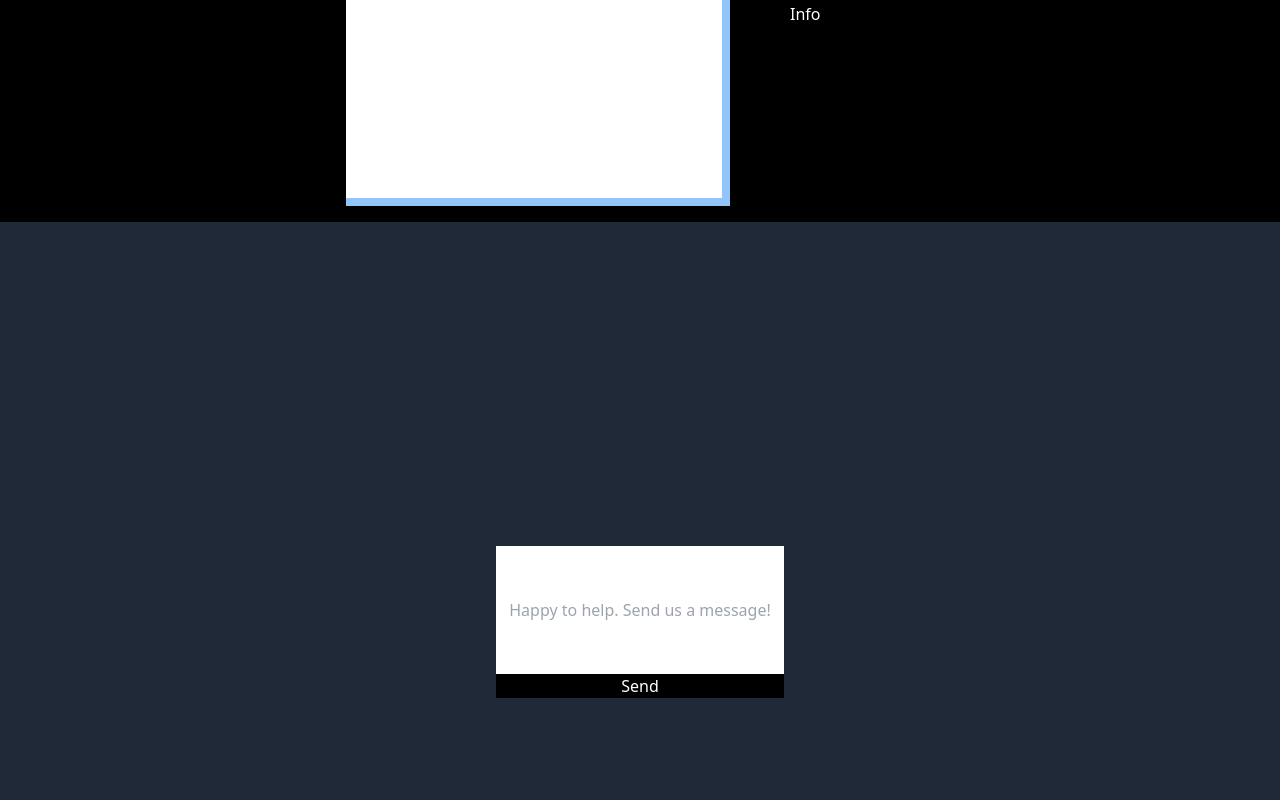
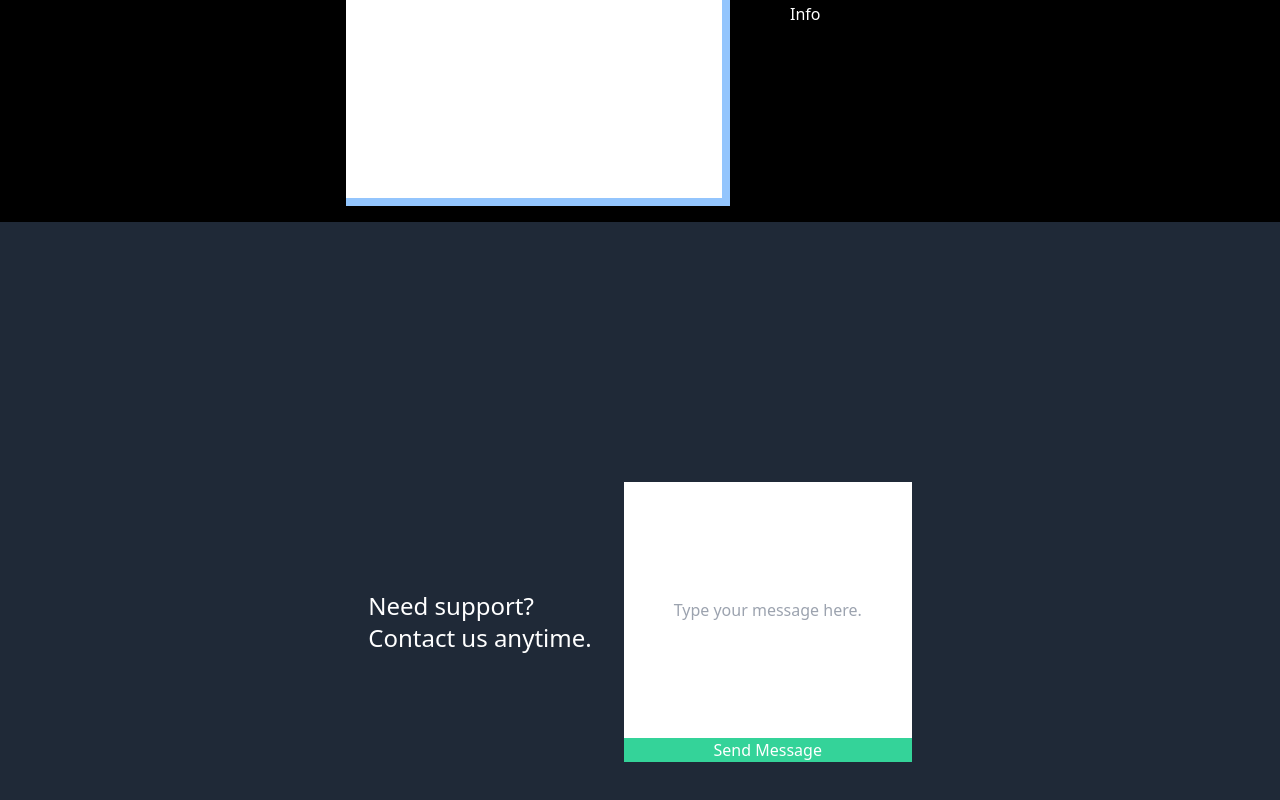
Before and after one commit to Ro5hi/tailwindcss-pg, a React (Create React App) app: page / in a window 1280 px wide. Shown: the part 1378-2178 px from the top of the page. Built offline with nearby package versions, Linux system fonts and the light colour scheme.

Commit message:
changed styling, added description

```diff
--- a/src/components/Contact.js
+++ b/src/components/Contact.js
@@ -2,12 +2,13 @@ import React from 'react';
 
 const Contact = () => {
     return (
-        <div className="flex bg-gray-800 h-screen justify-center items-center">
-            <div className="">
-                <input type="text" className="text-center h-32 w-72" placeholder="Happy to help. Send us a message!"></input>
-            <div className="bg-black text-white text-center">
-                <button>Send</button>
-            </div>
+        <div className="flex bg-gray-800 h-screen space-x-8 justify-center items-center">
+            <p className="text-white text-2xl">Need support? <br/>Contact us anytime.</p>
+            <div className="w-1/16">
+                <input type="text" className="h-64 w-72 text-center" placeholder="Type your message here."></input>
+                <div className="relative w-full bottom-0 bg-green-400 text-white text-center">
+                    <button>Send Message</button>
+                </div>
             </div>
         </div>
     );
```
